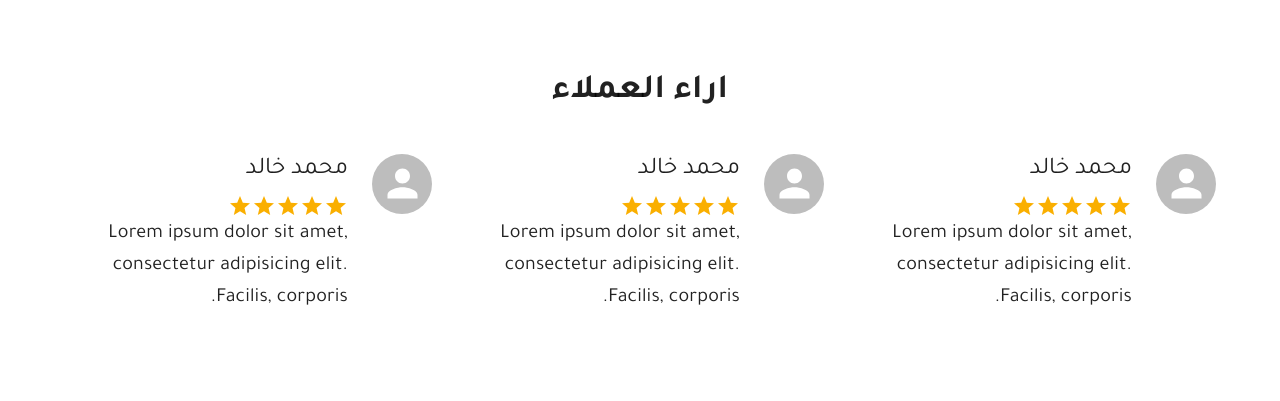
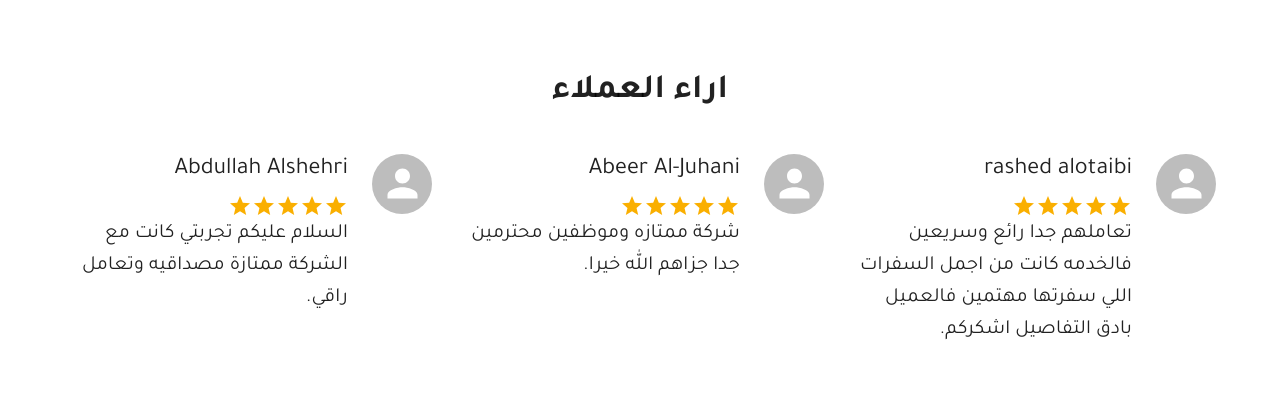
Before and after one commit to reheltk/rehltk, a React (Create React App) app in the folder frontend/: page / in a window 1280 px wide. Shown: the part 1380-1781 px from the top of the page. Built offline with nearby package versions, Linux system fonts and the light colour scheme; no server answers.

Commit message:
add contet

```diff
--- a/frontend/src/components/Testimonials.jsx
+++ b/frontend/src/components/Testimonials.jsx
@@ -2,19 +2,18 @@ import { Avatar, Rating, Typography } from "@mui/material";
 import { Stack } from "@mui/system";
 import React from "react";
 
-function Testimonials() {
+function Testimonials({ testimon }) {
     return (
         <>
             <Stack direction="row" gap={3}>
                 <Avatar sx={{ width: 60, height: 60 }} />
                 <Stack>
                     <Typography gutterBottom variant="h5" component="h5">
-                        محمد خالد
+                        {testimon.name}
                     </Typography>
                     <Rating name="read-only" value={5} readOnly />
                     <Typography gutterBottom variant="h6" component="h5">
-                        Lorem ipsum dolor sit amet, consectetur adipisicing
-                        elit. Facilis, corporis.
+                        {testimon.desc}
                     </Typography>
                 </Stack>
             </Stack>
--- a/frontend/src/components/TestimonialsList.jsx
+++ b/frontend/src/components/TestimonialsList.jsx
@@ -2,18 +2,29 @@ import { Grid } from "@mui/material";
 import React from "react";
 import Testimonials from "./Testimonials";
 
+const testimonis = [
+    {
+        name: "rashed alotaibi",
+        desc: "تعاملهم جدا رائع وسريعين فالخدمه كانت من اجمل السفرات اللي سفرتها مهتمين فالعميل بادق التفاصيل اشكركم.",
+    },
+    {
+        name: "Abeer Al-Juhani",
+        desc: "شركة ممتازه وموظفين محترمين جدا جزاهم الله خيرا.",
+    },
+    {
+        name: "Abdullah Alshehri",
+        desc: "السلام عليكم تجربتي كانت مع الشركة ممتازة مصداقيه وتعامل راقي.",
+    },
+];
+
 function TestimonialsList() {
     return (
         <Grid container spacing={3}>
-            <Grid item xs={12} md={4}>
-                <Testimonials />
-            </Grid>
-            <Grid item xs={12} md={4}>
-                <Testimonials />
-            </Grid>
-            <Grid item xs={12} md={4}>
-                <Testimonials />
-            </Grid>
+            {testimonis.map((testimon) => (
+                <Grid item xs={12} md={4}>
+                    <Testimonials testimon={testimon} />
+                </Grid>
+            ))}
         </Grid>
     );
 }
```
